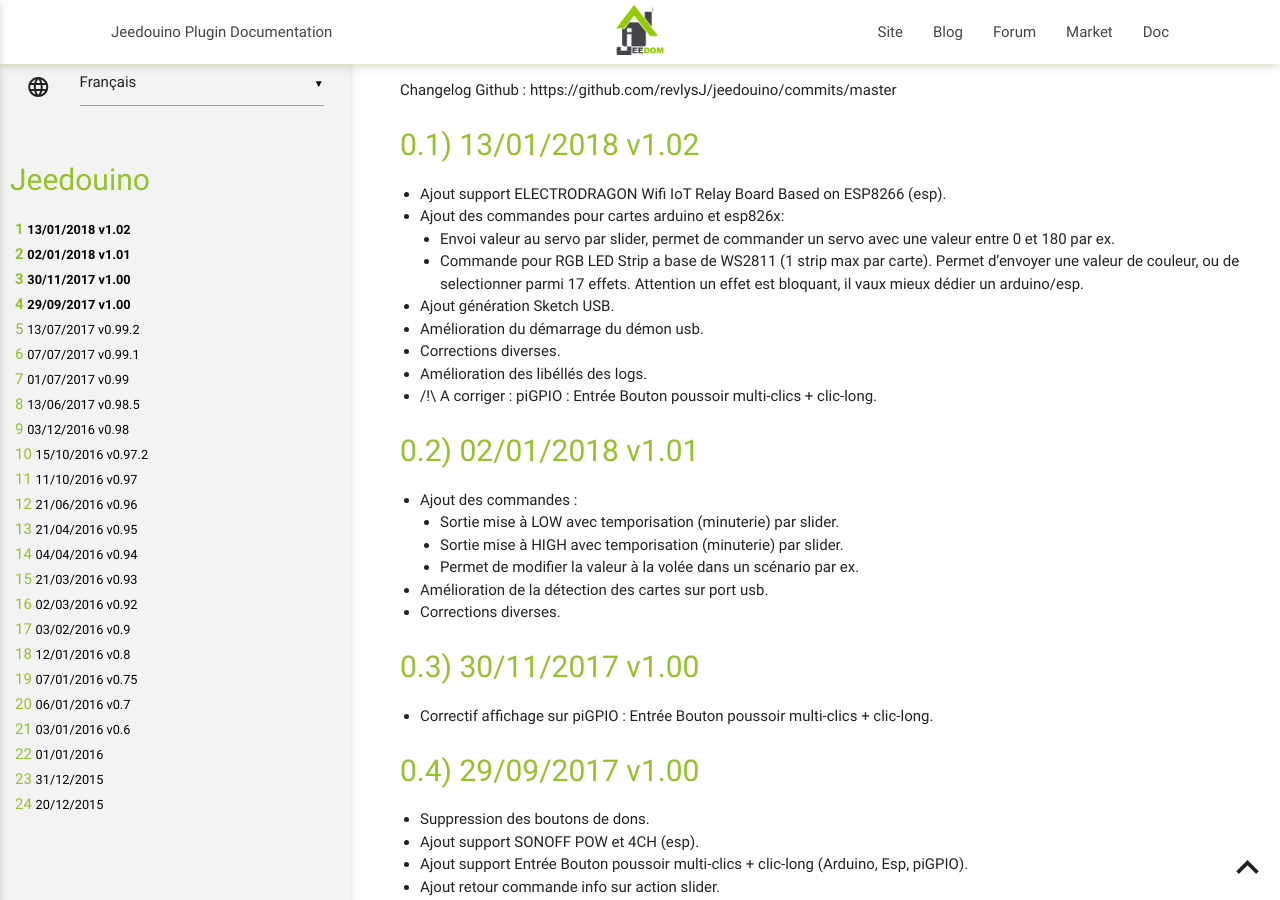
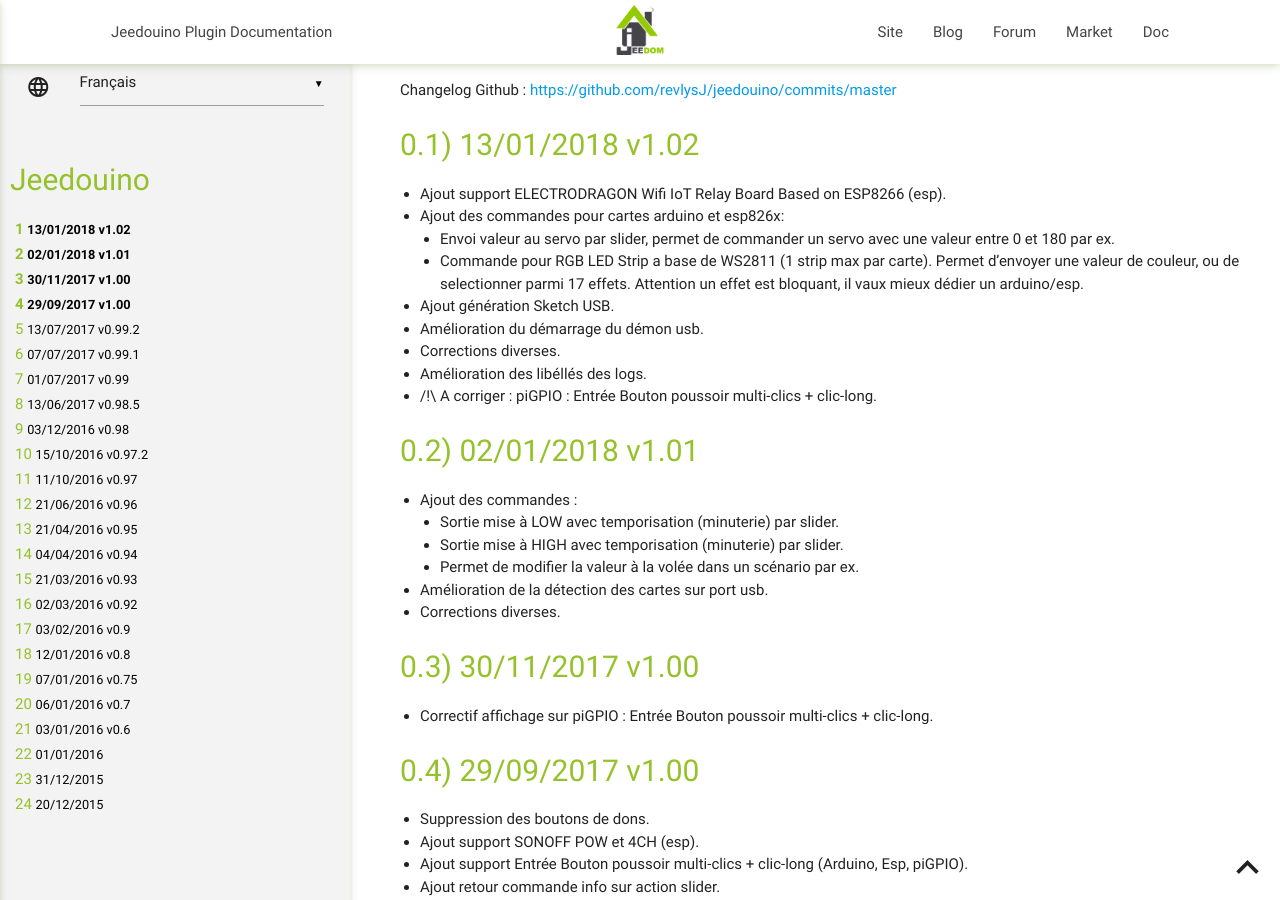
Before and after one commit to revlysJ/jeedouino, a Jekyll site: the page built from docs/fr_FR/changelog.md, in a window 1280 px wide and 900 px high. Built offline with Jekyll 4.4.1, drawn with Linux system fonts in a browser that asks for light colours; our own code applies the rules of GitHub Pages for plain Markdown files.

```diff
--- a/docs/fr_FR/changelog.md
+++ b/docs/fr_FR/changelog.md
@@ -1,4 +1,4 @@
-Changelog Github : https://github.com/revlysJ/jeedouino/commits/master
+Changelog Github : <https://github.com/revlysJ/jeedouino/commits/master>
 
 13/01/2018 v1.02
 ---
```
Also changed, not shown: docs/fr_FR/index.md (line endings or trailing spaces).
